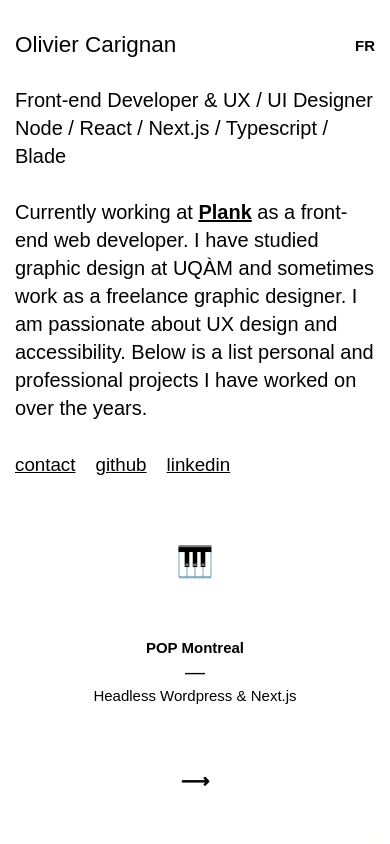
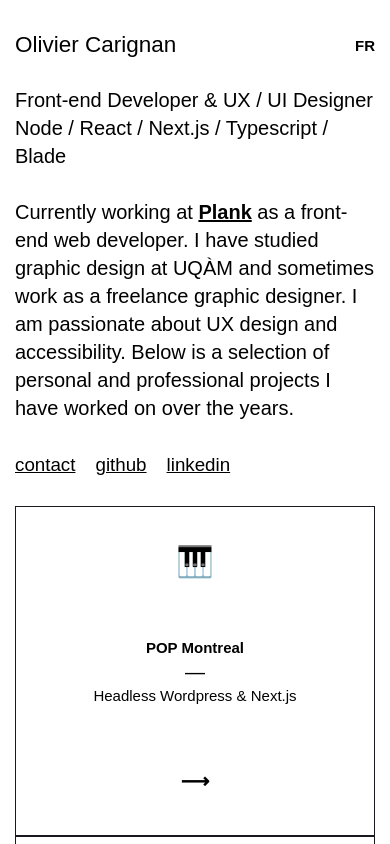
Before and after one commit to olicarignan/olivier-carignan, a Next.js app: page / in a window 390 px wide. Shown: the top 844 px of the page. Built offline with nearby package versions, Linux system fonts and the light colour scheme.

Commit message:
color scheme media queries and typos

```diff
--- a/pages/index.js
+++ b/pages/index.js
@@ -35,9 +35,9 @@ export default function Home() {
       <br/>
       {
         locale === "en" ? (
-          <p>Currently working at <a href="https://www.plankdesign.com" target="_blank" rel="noopener noreferrer">Plank</a> as a front-end web developer. I have studied graphic design at UQÀM and sometimes work as a freelance graphic designer. I am passionate about UX design and accessibility. Below is a list personal and professional projects I have worked on over the years.</p>
+          <p>Currently working at <a href="https://www.plankdesign.com" target="_blank" rel="noopener noreferrer">Plank</a> as a front-end web developer. I have studied graphic design at UQÀM and sometimes work as a freelance graphic designer. I am passionate about UX design and accessibility. Below is a selection of personal and professional projects I have worked on over the years.</p>
         ) : (
-          <p>Travaille présentement chez <a href="https://www.plankdesign.com" target="_blank" rel="noopener noreferrer">Plank</a> comme développeur front-end. J'ai étudié en design graphique à l'UQÀM et je travaille occasionnellement comme designer graphique à mon compte. Je suis passionné par le design UX et l'accessibilité. Voici une liste de projets personnels et professionnels sur lesquels j'ai travaillé au cours des dernières années.</p>
+          <p>Travaille présentement chez <a href="https://www.plankdesign.com" target="_blank" rel="noopener noreferrer">Plank</a> comme développeur front-end. J'ai étudié en design graphique à l'UQÀM et je travaille occasionnellement comme designer graphique à mon compte. Je suis passionné par le design UX et l'accessibilité. Voici une sélection de projets personnels et professionnels sur lesquels j'ai travaillé au cours des dernières années.</p>
         )
       }
       <br/>
--- a/styles/index.css
+++ b/styles/index.css
@@ -47,11 +47,22 @@ hr {
   padding: 0;
 }
 
-.project {
-  border: 1px solid #fffff9;
-  flex-direction: column;
-  height: calc(100vw - 6rem);
-  padding: 4rem;
+@media (prefers-color-scheme: dark) {
+  .project {
+    border: 1px solid #fffff9;
+    flex-direction: column;
+    height: calc(100vw - 6rem);
+    padding: 4rem;
+  }
+}
+
+@media (prefers-color-scheme: light) {
+  .project {
+    border: 1px solid #1b191f;
+    flex-direction: column;
+    height: calc(100vw - 6rem);
+    padding: 4rem;
+  }
 }
 
 .project-text {
```
